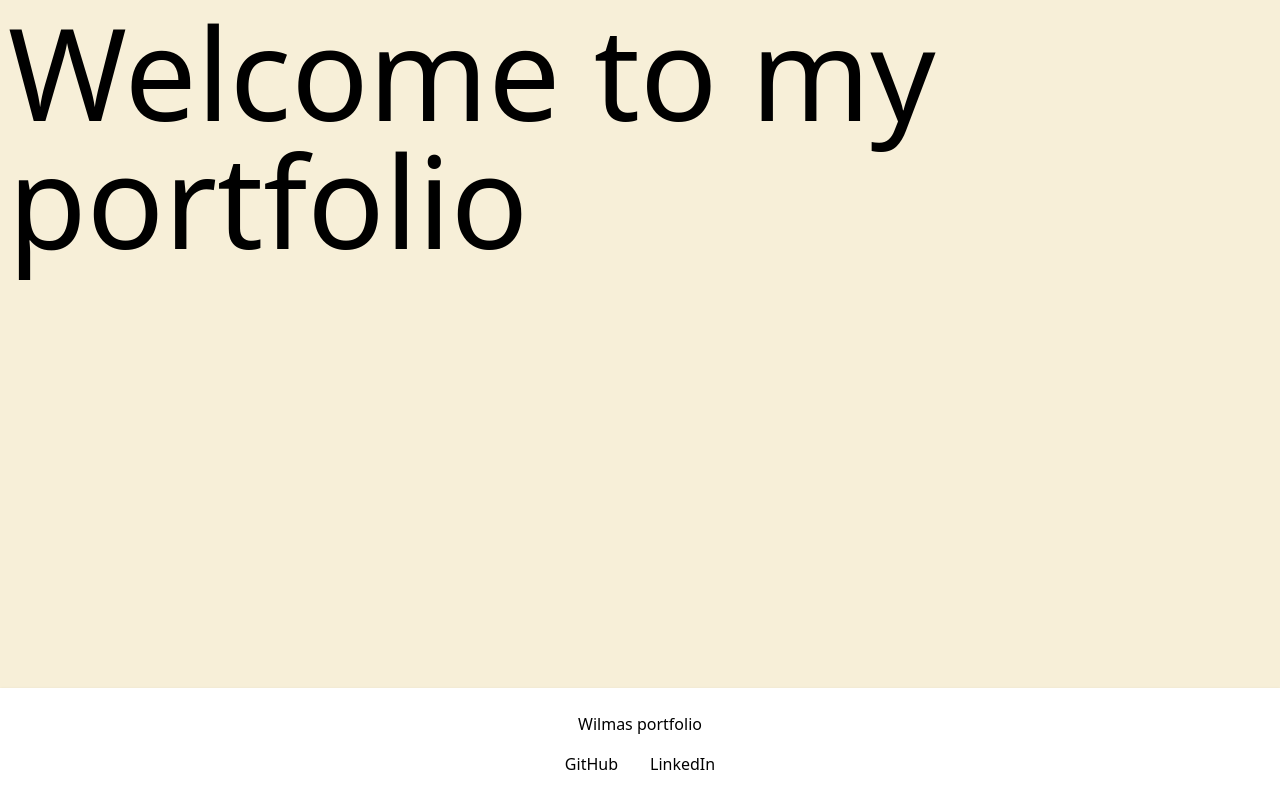
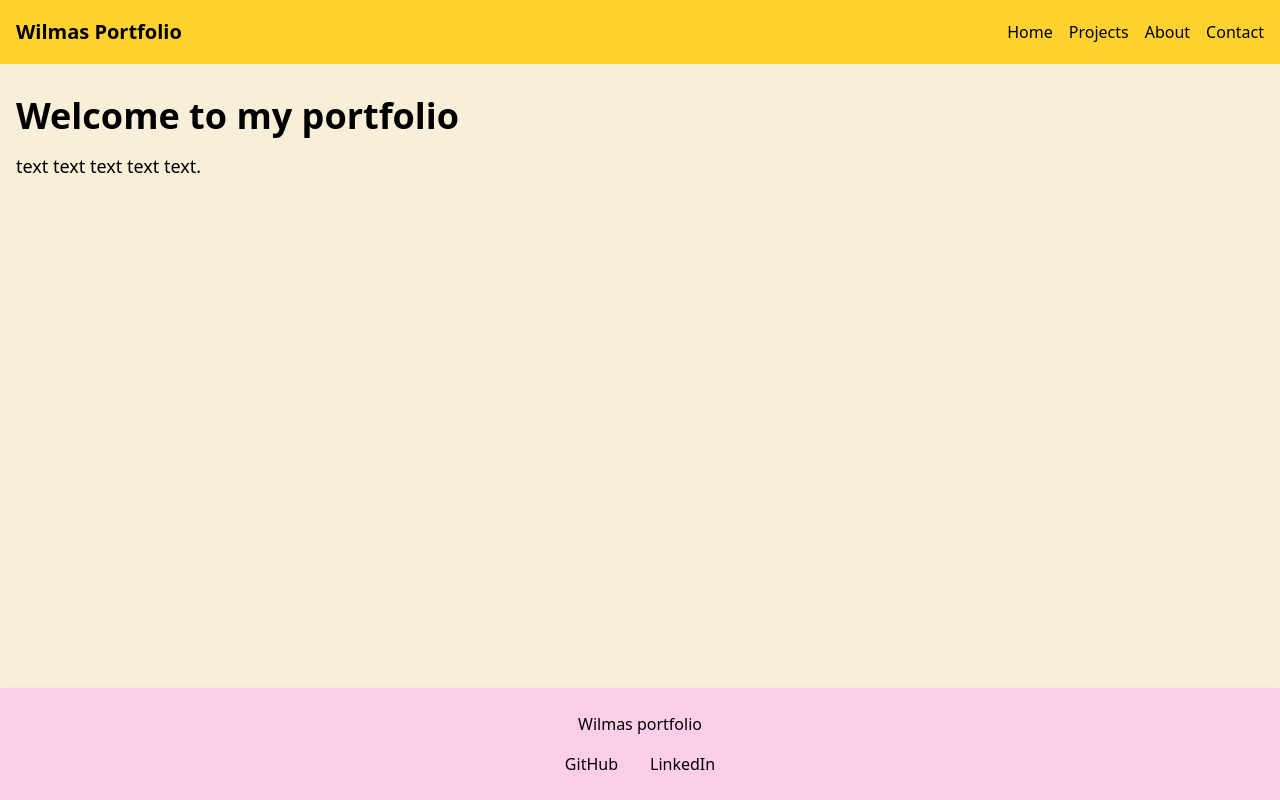
Before and after one commit to gitwilma/portfolio-project, a React (Vite) app: page / in a window 1280 px wide. Built offline with nearby package versions, Linux system fonts and the light colour scheme.

Commit message:
installed react router dom, added basic structure for navbar and home page

```diff
--- a/package.json
+++ b/package.json
@@ -11,9 +11,11 @@
   },
   "dependencies": {
     "@tailwindcss/vite": "^4.0.7",
+    "@types/react-router-dom": "^5.3.3",
     "react": "^19.0.0",
     "react-dom": "^19.0.0",
-    "react-router": "^7.2.0"
+    "react-router": "^7.2.0",
+    "react-router-dom": "^7.2.0"
   },
   "devDependencies": {
     "@eslint/js": "^9.19.0",
--- a/src/App.tsx
+++ b/src/App.tsx
@@ -1,12 +1,12 @@
-import { Outlet } from "react-router";
+import { Outlet } from "react-router-dom";
 import Footer from "./components/Footer";
+import Navbar from "./components/Navbar";
 
 export default function App() {
   return (
     <div className="min-h-screen flex flex-col">
-      <header>
-        <h1 className="p-2 text-black text-9xl">Welcome to my portfolio</h1>
-      </header>
+      <Navbar />
+      <header></header>
       <main className="flex-grow container mx-auto px-4">
         <Outlet />
       </main>
--- a/src/components/Footer.tsx
+++ b/src/components/Footer.tsx
@@ -1,6 +1,6 @@
 export default function Footer() {
   return (
-    <footer className="bg-white shadow mt-auto">
+    <footer className="bg-pink-200 shadow mt-auto">
       <div className="container mx-auto px-4 py-6">
         <div className="flex flex-col items-center">
           <p className="mb-4">Wilmas portfolio</p>
--- a/src/components/Navbar.tsx
+++ b/src/components/Navbar.tsx
@@ -0,0 +1,29 @@
+import { Link } from "react-router-dom";
+
+export default function Navbar() {
+  return (
+    <nav className="bg-amber-300">
+      <div className="container mx-auto px-4">
+        <div className="flex justify-between items-center h-16">
+          <Link to="/" className="text-xl font-bold">
+            Wilmas Portfolio
+          </Link>
+          <div className="flex space-x-4">
+            <Link to="/" className="hover:text-gray-600">
+              Home
+            </Link>
+            <Link to="/projects" className="hover:text-gray-600">
+              Projects
+            </Link>
+            <Link to="/about" className="hover:text-gray-600">
+              About
+            </Link>
+            <Link to="/contact" className="hover:text-gray-600">
+              Contact
+            </Link>
+          </div>
+        </div>
+      </div>
+    </nav>
+  );
+}
--- a/src/main.tsx
+++ b/src/main.tsx
@@ -1,18 +1,18 @@
 import { StrictMode } from "react";
 import { createRoot } from "react-dom/client";
-import { BrowserRouter, Route, Routes } from "react-router";
+import { BrowserRouter, Route, Routes } from "react-router-dom";
 import App from "./App.tsx";
+import Home from "./pages/Home";
 import "./tailwind.css";
 
 createRoot(document.getElementById("root")!).render(
   <StrictMode>
     <BrowserRouter>
       <Routes>
-        <Route>
-          <Route />
+        <Route path="/" element={<App />}>
+          <Route index element={<Home />} />
         </Route>
       </Routes>
     </BrowserRouter>
-    <App />
   </StrictMode>
 );
--- /dev/null
+++ b/src/pages/Home.tsx
@@ -0,0 +1,8 @@
+export default function Home() {
+  return (
+    <div className="py-8">
+      <h1 className="text-4xl font-bold mb-4">Welcome to my portfolio</h1>
+      <p className="text-lg">text text text text text.</p>
+    </div>
+  );
+}
```
Also changed, not shown: src/components/Home.tsx (deleted), 1 other file (tests, documents, lock files or other folders).
